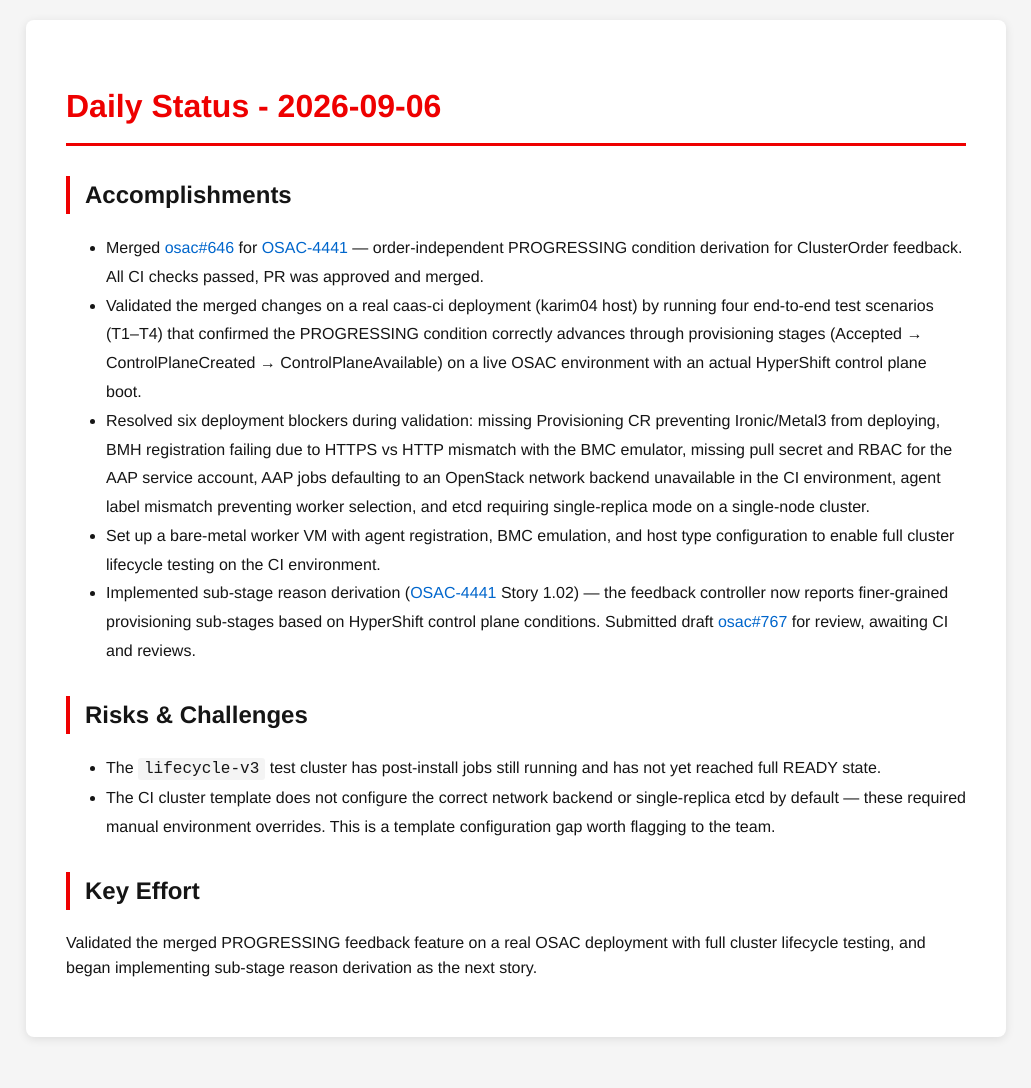
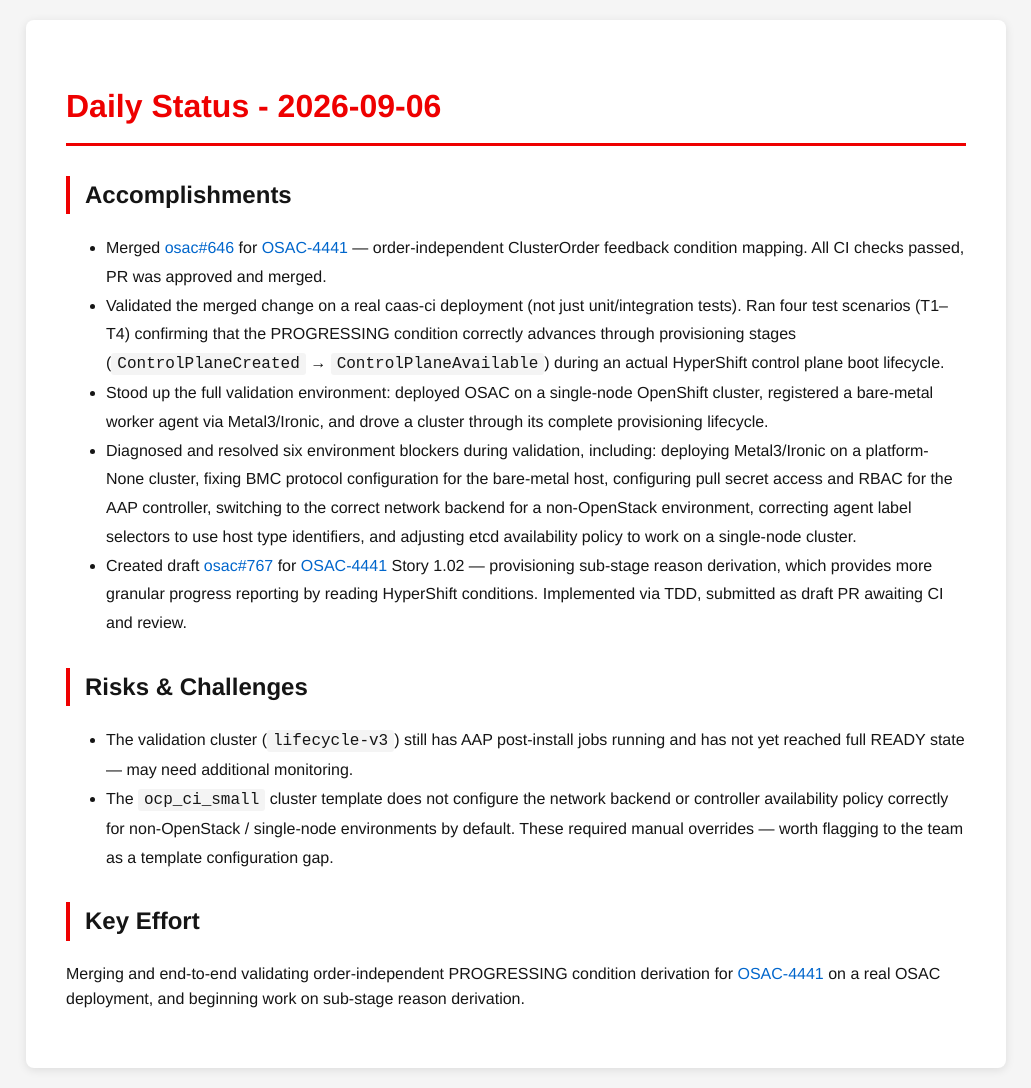
Before and after one commit to tzvatot/daily-status, a Jekyll site: the page built from 2026-09-06.md, in a window 1280 px wide. Shown: the whole page, without its empty margins (124-1155 px from the left). Built offline with Jekyll 4.4.1, drawn with Linux system fonts in a browser that asks for light colours; before the commit the page ends 1057 px from its top, so only the background shows below that.

Commit message:
Daily status update - 2026-09-06

```diff
--- a/2026-09-06.md
+++ b/2026-09-06.md
@@ -7,18 +7,15 @@
 # Daily Status - 2026-09-06
 
 ## Accomplishments
-
-- Merged [osac#646](https://github.com/osac-project/osac/pull/646) for [OSAC-4441](https://redhat.atlassian.net/browse/OSAC-4441) — order-independent PROGRESSING condition derivation for ClusterOrder feedback. All CI checks passed, PR was approved and merged.
-- Validated the merged changes on a real caas-ci deployment (karim04 host) by running four end-to-end test scenarios (T1–T4) that confirmed the PROGRESSING condition correctly advances through provisioning stages (Accepted → ControlPlaneCreated → ControlPlaneAvailable) on a live OSAC environment with an actual HyperShift control plane boot.
-- Resolved six deployment blockers during validation: missing Provisioning CR preventing Ironic/Metal3 from deploying, BMH registration failing due to HTTPS vs HTTP mismatch with the BMC emulator, missing pull secret and RBAC for the AAP service account, AAP jobs defaulting to an OpenStack network backend unavailable in the CI environment, agent label mismatch preventing worker selection, and etcd requiring single-replica mode on a single-node cluster.
-- Set up a bare-metal worker VM with agent registration, BMC emulation, and host type configuration to enable full cluster lifecycle testing on the CI environment.
-- Implemented sub-stage reason derivation ([OSAC-4441](https://redhat.atlassian.net/browse/OSAC-4441) Story 1.02) — the feedback controller now reports finer-grained provisioning sub-stages based on HyperShift control plane conditions. Submitted draft [osac#767](https://github.com/osac-project/osac/pull/767) for review, awaiting CI and reviews.
+- Merged [osac#646](https://github.com/osac-project/osac/pull/646) for [OSAC-4441](https://redhat.atlassian.net/browse/OSAC-4441) — order-independent ClusterOrder feedback condition mapping. All CI checks passed, PR was approved and merged.
+- Validated the merged change on a real caas-ci deployment (not just unit/integration tests). Ran four test scenarios (T1–T4) confirming that the PROGRESSING condition correctly advances through provisioning stages (`ControlPlaneCreated` → `ControlPlaneAvailable`) during an actual HyperShift control plane boot lifecycle.
+- Stood up the full validation environment: deployed OSAC on a single-node OpenShift cluster, registered a bare-metal worker agent via Metal3/Ironic, and drove a cluster through its complete provisioning lifecycle.
+- Diagnosed and resolved six environment blockers during validation, including: deploying Metal3/Ironic on a platform-None cluster, fixing BMC protocol configuration for the bare-metal host, configuring pull secret access and RBAC for the AAP controller, switching to the correct network backend for a non-OpenStack environment, correcting agent label selectors to use host type identifiers, and adjusting etcd availability policy to work on a single-node cluster.
+- Created draft [osac#767](https://github.com/osac-project/osac/pull/767) for [OSAC-4441](https://redhat.atlassian.net/browse/OSAC-4441) Story 1.02 — provisioning sub-stage reason derivation, which provides more granular progress reporting by reading HyperShift conditions. Implemented via TDD, submitted as draft PR awaiting CI and review.
 
 ## Risks & Challenges
-
-- The `lifecycle-v3` test cluster has post-install jobs still running and has not yet reached full READY state.
-- The CI cluster template does not configure the correct network backend or single-replica etcd by default — these required manual environment overrides. This is a template configuration gap worth flagging to the team.
+- The validation cluster (`lifecycle-v3`) still has AAP post-install jobs running and has not yet reached full READY state — may need additional monitoring.
+- The `ocp_ci_small` cluster template does not configure the network backend or controller availability policy correctly for non-OpenStack / single-node environments by default. These required manual overrides — worth flagging to the team as a template configuration gap.
 
 ## Key Effort
-
-Validated the merged PROGRESSING feedback feature on a real OSAC deployment with full cluster lifecycle testing, and began implementing sub-stage reason derivation as the next story.
+Merging and end-to-end validating order-independent PROGRESSING condition derivation for [OSAC-4441](https://redhat.atlassian.net/browse/OSAC-4441) on a real OSAC deployment, and beginning work on sub-stage reason derivation.
```
